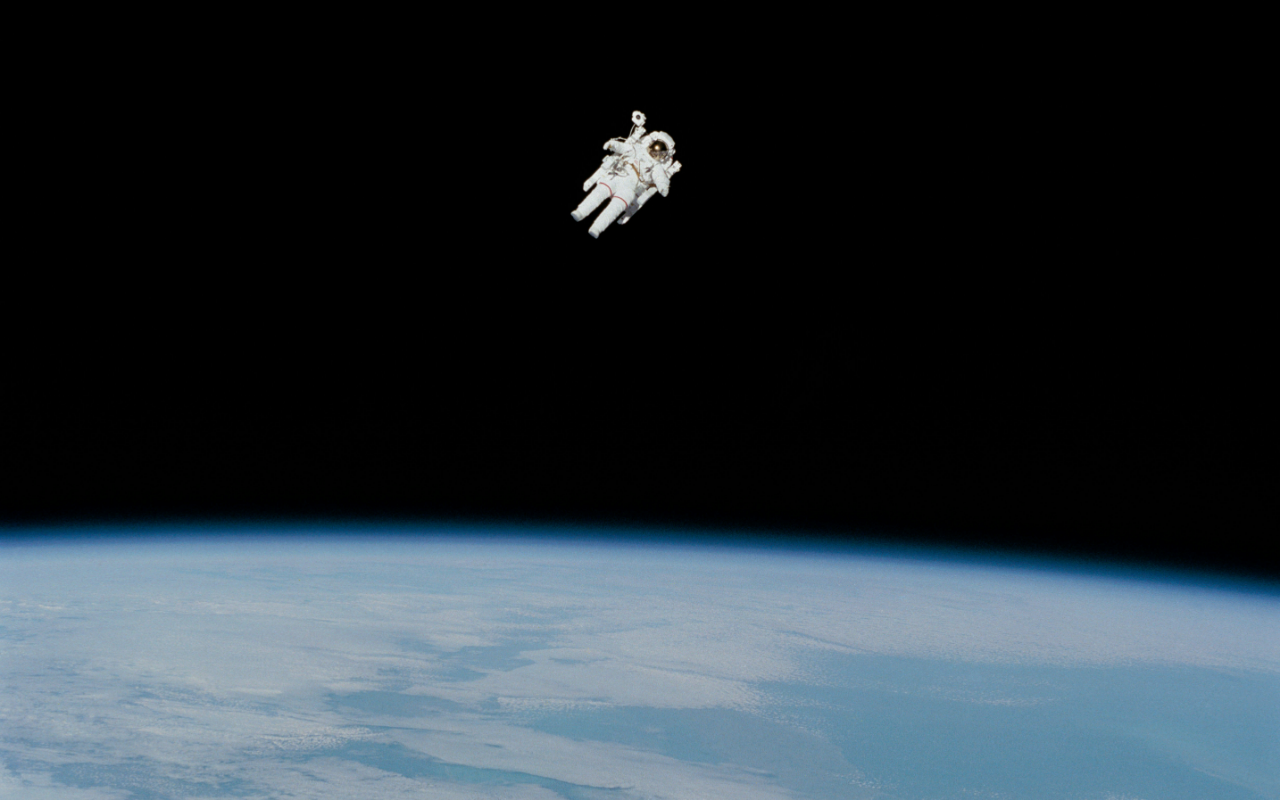
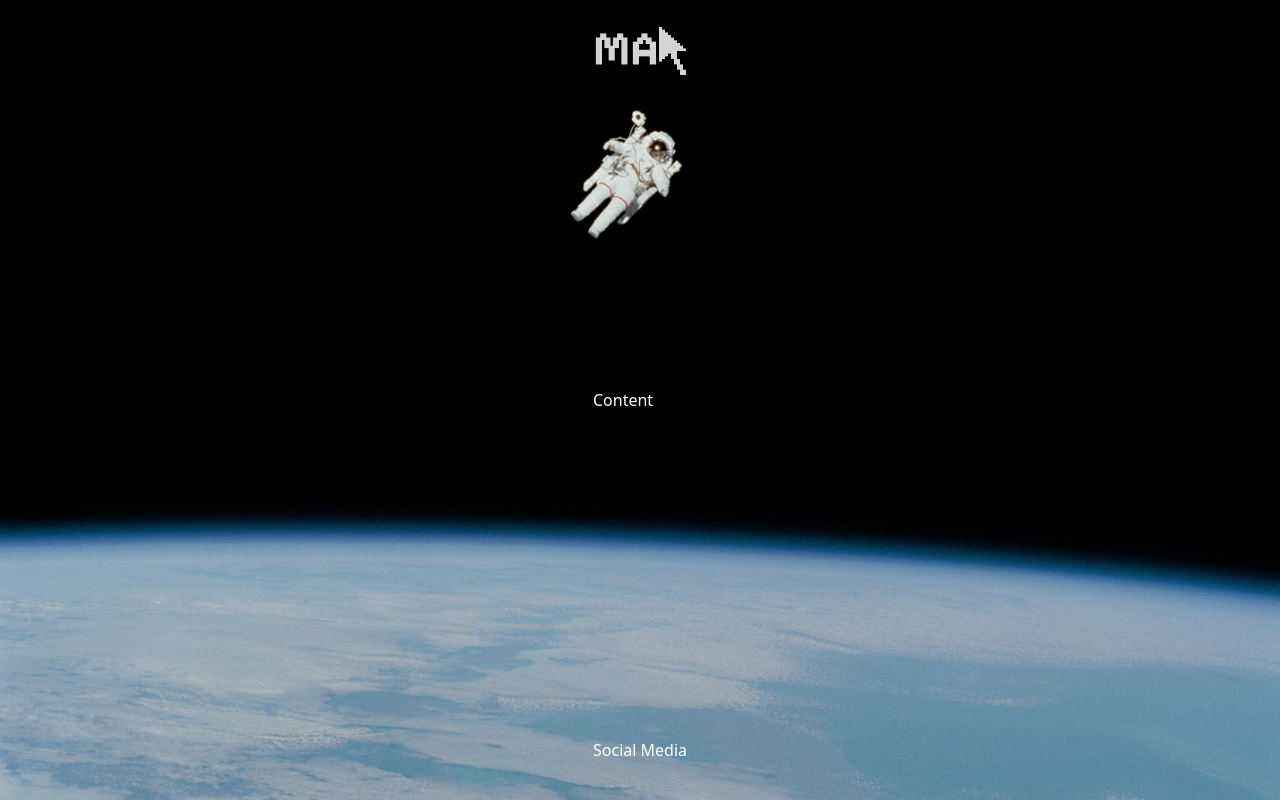
Before and after one commit to abolfazlj10/MA, a Next.js app: page / in a window 1280 px wide. Built offline with nearby package versions, Linux system fonts and the light colour scheme.

Commit message:
finish top section.

```diff
--- a/app/main.css
+++ b/app/main.css
@@ -1,3 +1,7 @@
 @tailwind base;
 @tailwind components;
 @tailwind utilities;
+
+.MainContainer{
+    @apply bg-MainBg bg-cover bg-sizeManiBg text-white grid grid-rows-[100px_auto_100px] items-center justify-center h-screen;
+}
--- a/app/page.js
+++ b/app/page.js
@@ -1,7 +1,9 @@
 export default function Home() {
   return (
-    <div className="bg-MainBg bg-cover bg-sizeManiBg h-screen">
-      test
+    <div className="MainContainer">
+      <img src="/MA-Icon.png" />
+      <div>Content</div>
+      <div>Social Media</div>
     </div>
   );
 }
```
Also changed, not shown: app/fonts/PixelifySans-VariableFont_wght.ttf (added), public/MA-Icon.png (added).
